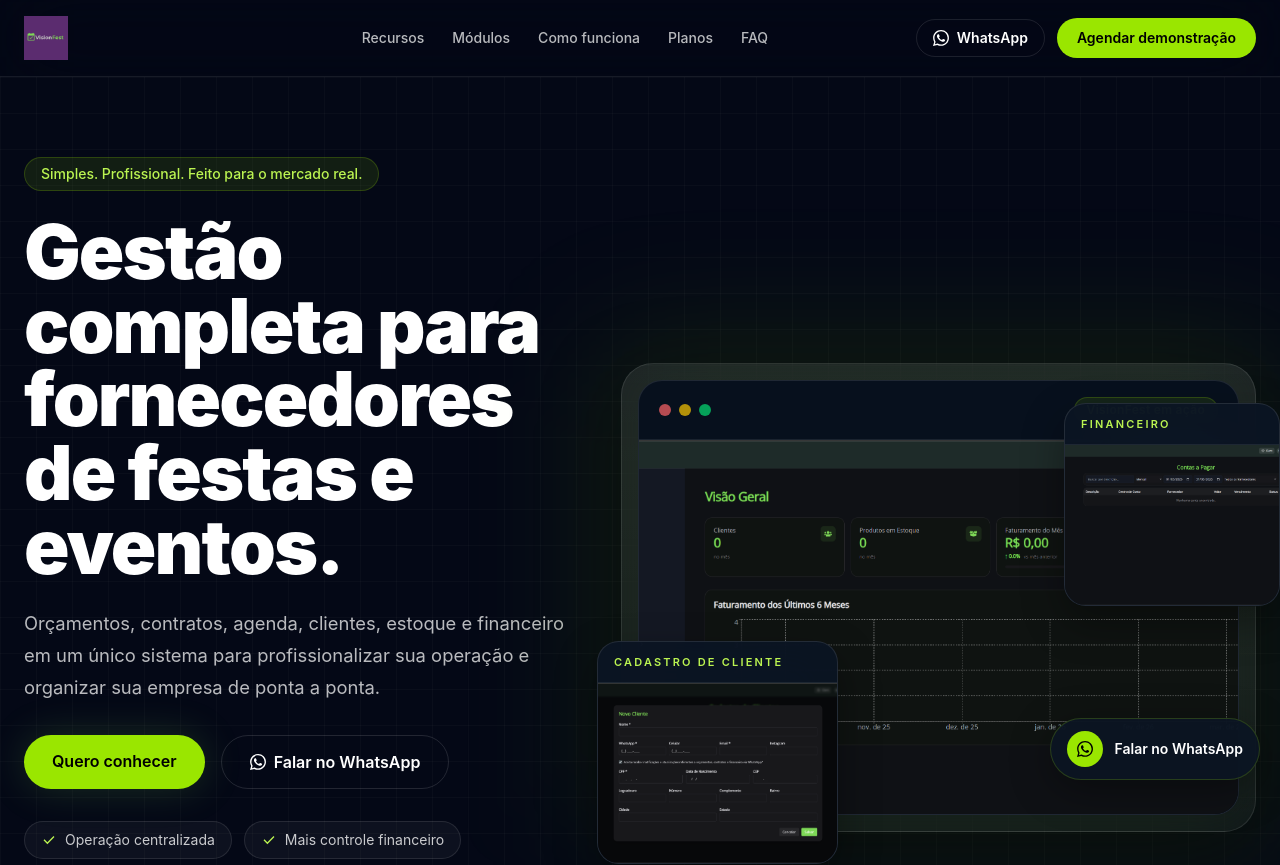
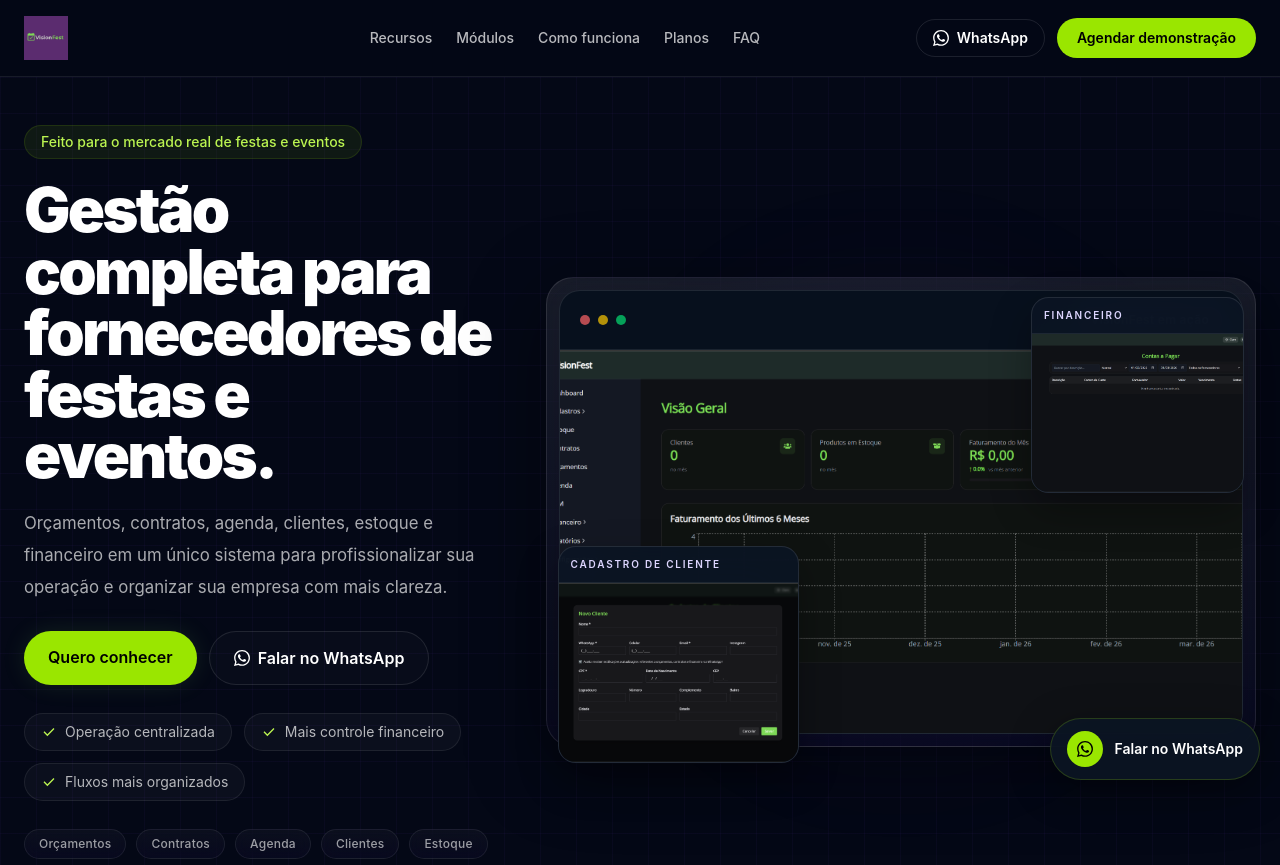
Before and after one commit to devjonathassales/visionfest-landingpage, a Next.js app: page / in a window 1280 px wide. Shown: the top 865 px of the page. Built offline with nearby package versions, Linux system fonts and the light colour scheme; no server answers.

Commit message:
refactor: soften hero styling and add subtle brand purple accents

```diff
--- a/src/app/globals.css
+++ b/src/app/globals.css
@@ -11,6 +11,7 @@
   --card-strong: rgba(255, 255, 255, 0.08);
   --primary: #7ed957;
   --primary-foreground: #07110a;
+  --accent-purple: #7c3aed;
 }
 
 html {
@@ -23,20 +24,20 @@ body {
   background:
     radial-gradient(
       circle at 15% 10%,
-      rgba(126, 217, 87, 0.12),
-      transparent 22%
-    ),
-    radial-gradient(
-      circle at 85% 18%,
       rgba(126, 217, 87, 0.08),
       transparent 18%
     ),
     radial-gradient(
+      circle at 78% 12%,
+      rgba(124, 58, 237, 0.12),
+      transparent 20%
+    ),
+    radial-gradient(
       circle at 50% 100%,
-      rgba(80, 120, 255, 0.06),
-      transparent 28%
+      rgba(124, 58, 237, 0.06),
+      transparent 26%
     ),
-    linear-gradient(180deg, #020611 0%, #040816 35%, #07101d 100%);
+    linear-gradient(180deg, #020611 0%, #040816 38%, #07101d 100%);
   color: var(--foreground);
   font-family: Inter, Arial, Helvetica, sans-serif;
   -webkit-font-smoothing: antialiased;
@@ -56,10 +57,15 @@ a {
   color: #fff;
 }
 
+img {
+  display: block;
+  max-width: 100%;
+}
+
 .hero-grid {
   background-image:
-    linear-gradient(rgba(255, 255, 255, 0.025) 1px, transparent 1px),
-    linear-gradient(90deg, rgba(255, 255, 255, 0.025) 1px, transparent 1px);
+    linear-gradient(rgba(124, 58, 237, 0.045) 1px, transparent 1px),
+    linear-gradient(90deg, rgba(124, 58, 237, 0.045) 1px, transparent 1px);
   background-size: 36px 36px;
 }
 
@@ -83,7 +89,3 @@ a {
   pointer-events: none;
   z-index: 0;
 }
-img {
-  display: block;
-  max-width: 100%;
-}
--- a/src/components/landing/header.tsx
+++ b/src/components/landing/header.tsx
@@ -22,17 +22,18 @@ function WhatsAppIcon() {
 
 export function Header() {
   return (
-    <header className="sticky top-0 z-50 border-b border-white/8 bg-[#040816]/72 backdrop-blur-2xl">
-      <div className="mx-auto flex max-w-7xl items-center justify-between px-6 py-4">
+    <header className="sticky top-0 z-50 border-b border-white/8 bg-[#040816]/78 backdrop-blur-2xl">
+      <div className="mx-auto grid max-w-7xl grid-cols-[auto_1fr_auto] items-center gap-4 px-4 py-4 md:px-6">
+        <div className="justify-self-start">
           <div className="hidden md:block">
             <SiteLogo />
           </div>
-
           <div className="md:hidden">
             <SiteLogo compact />
           </div>
+        </div>
 
-        <nav className="hidden items-center gap-7 xl:flex">
+        <nav className="hidden items-center justify-center gap-6 lg:flex">
           {navItems.map((item) => (
             <a
               key={item.href}
@@ -44,6 +45,7 @@ export function Header() {
           ))}
         </nav>
 
+        <div className="justify-self-end">
           <div className="hidden items-center gap-3 md:flex">
             <a
               href="https://wa.me/5585996451221"
@@ -62,6 +64,17 @@ export function Header() {
               Agendar demonstração
             </a>
           </div>
+
+          <a
+            href="https://wa.me/5585996451221"
+            target="_blank"
+            rel="noreferrer"
+            className="inline-flex items-center justify-center rounded-full border border-white/10 p-2.5 text-white transition hover:bg-white/5 md:hidden"
+            aria-label="Falar no WhatsApp"
+          >
+            <WhatsAppIcon />
+          </a>
+        </div>
       </div>
     </header>
   );
--- a/src/components/landing/hero.tsx
+++ b/src/components/landing/hero.tsx
@@ -35,29 +35,29 @@ function WhatsAppIcon() {
 
 export function Hero() {
   return (
-    <section className="hero-grid relative overflow-hidden px-6 pt-16 pb-24 md:pt-20 md:pb-28">
-      <div className="absolute inset-0 -z-10 bg-[radial-gradient(circle_at_16%_16%,rgba(126,217,87,0.10),transparent_18%),radial-gradient(circle_at_82%_20%,rgba(255,255,255,0.04),transparent_12%)]" />
+    <section className="hero-grid relative overflow-hidden px-4 pt-10 pb-14 md:px-6 md:pt-12 md:pb-18">
+      <div className="absolute inset-0 -z-10 bg-[radial-gradient(circle_at_18%_18%,rgba(126,217,87,0.06),transparent_18%),radial-gradient(circle_at_76%_16%,rgba(124,58,237,0.10),transparent_18%)]" />
 
-      <div className="mx-auto grid max-w-7xl items-center gap-14 lg:grid-cols-[0.92fr_1.08fr]">
-        <div>
-          <span className="inline-flex rounded-full border border-lime-400/20 bg-lime-400/10 px-4 py-1.5 text-sm font-medium text-lime-300">
-            Simples. Profissional. Feito para o mercado real.
+      <div className="mx-auto grid max-w-7xl items-center gap-10 lg:grid-cols-[0.8fr_1.2fr] lg:gap-12">
+        <div className="max-w-lg">
+          <span className="inline-flex rounded-full border border-lime-400/12 bg-lime-400/8 px-4 py-1.5 text-xs font-medium text-lime-300 md:text-sm">
+            Feito para o mercado real de festas e eventos
           </span>
 
-          <h1 className="mt-6 max-w-[11ch] text-4xl leading-[0.98] font-black tracking-tight text-white sm:text-5xl md:max-w-[12ch] md:text-[4.1rem] xl:text-[4.7rem]">
+          <h1 className="mt-5 max-w-[11ch] text-[2.45rem] leading-[1] font-black tracking-[-0.045em] text-white sm:text-[2.9rem] md:max-w-[11.5ch] md:text-[3.35rem] xl:text-[3.85rem]">
             Gestão completa para fornecedores de festas e eventos.
           </h1>
 
-          <p className="mt-6 max-w-xl text-lg leading-8 text-white/72 md:text-[1.15rem]">
+          <p className="mt-5 max-w-lg text-[0.98rem] leading-7 text-white/66 md:text-[1.05rem] md:leading-8">
             Orçamentos, contratos, agenda, clientes, estoque e financeiro em um
             único sistema para profissionalizar sua operação e organizar sua
-            empresa de ponta a ponta.
+            empresa com mais clareza.
           </p>
 
-          <div className="mt-8 flex flex-col gap-4 sm:flex-row">
+          <div className="mt-7 flex flex-col gap-3 sm:flex-row">
             <a
               href="#lead-form"
-              className="rounded-full bg-lime-400 px-7 py-3.5 text-center font-semibold text-black shadow-[0_0_40px_rgba(126,217,87,0.18)] transition hover:scale-[1.02]"
+              className="rounded-full bg-lime-400 px-6 py-3.5 text-center font-semibold text-black shadow-[0_0_24px_rgba(126,217,87,0.12)] transition hover:scale-[1.02]"
             >
               Quero conhecer
             </a>
@@ -66,14 +66,14 @@ export function Hero() {
               href="https://wa.me/5585996451221"
               target="_blank"
               rel="noreferrer"
-              className="inline-flex items-center justify-center gap-2 rounded-full border border-white/12 px-7 py-3.5 text-center font-semibold text-white transition hover:bg-white/5"
+              className="inline-flex items-center justify-center gap-2 rounded-full border border-white/10 bg-white/[0.02] px-6 py-3.5 text-center font-semibold text-white transition hover:bg-white/5"
             >
               <WhatsAppIcon />
               Falar no WhatsApp
             </a>
           </div>
 
-          <div className="mt-8 flex flex-wrap gap-3">
+          <div className="mt-7 flex flex-wrap gap-3">
             {[
               "Operação centralizada",
               "Mais controle financeiro",
@@ -81,7 +81,7 @@ export function Hero() {
             ].map((item) => (
               <div
                 key={item}
-                className="inline-flex items-center gap-2 rounded-full border border-white/10 bg-white/[0.04] px-4 py-2 text-sm text-white/78"
+                className="inline-flex items-center gap-2 rounded-full border border-white/8 bg-white/[0.03] px-4 py-2 text-sm text-white/70"
               >
                 <span className="text-lime-300">
                   <CheckIcon />
@@ -91,11 +91,11 @@ export function Hero() {
             ))}
           </div>
 
-          <div className="mt-10 flex flex-wrap gap-3">
+          <div className="mt-7 flex flex-wrap gap-2.5">
             {badges.map((badge) => (
               <span
                 key={badge}
-                className="rounded-full border border-white/10 bg-white/[0.04] px-4 py-2 text-sm font-medium text-white/70 backdrop-blur-sm"
+                className="rounded-full border border-white/8 bg-[linear-gradient(180deg,rgba(255,255,255,0.03),rgba(124,58,237,0.04))] px-3.5 py-1.5 text-xs font-medium tracking-[0.02em] text-white/60 backdrop-blur-sm"
               >
                 {badge}
               </span>
@@ -103,29 +103,30 @@ export function Hero() {
           </div>
         </div>
 
-        <div className="relative">
-          <div className="absolute -inset-8 rounded-[2.5rem] bg-lime-400/10 blur-3xl" />
+        <div className="relative pt-1 lg:pt-0">
+          <div className="absolute -inset-6 rounded-[2.2rem] bg-[radial-gradient(circle,rgba(124,58,237,0.10),transparent_60%)] blur-3xl" />
 
           <div className="relative">
-            <div className="overflow-hidden rounded-[2rem] border border-white/10 bg-[linear-gradient(180deg,rgba(255,255,255,0.08),rgba(255,255,255,0.03))] p-3 shadow-[0_20px_80px_rgba(0,0,0,0.45)] backdrop-blur-xl md:p-4">
-              <div className="overflow-hidden rounded-[1.5rem] border border-white/10 bg-[#07101d]">
-                <div className="flex items-center justify-between border-b border-white/8 px-5 py-4">
+            <div className="overflow-hidden rounded-[1.7rem] border border-white/10 bg-[linear-gradient(180deg,rgba(255,255,255,0.08),rgba(124,58,237,0.04))] p-2.5 shadow-[0_20px_80px_rgba(0,0,0,0.42)] backdrop-blur-xl md:p-3">
+              <div className="overflow-hidden rounded-[1.3rem] border border-white/10 bg-[#07101d]">
+                <div className="flex items-center justify-between border-b border-white/8 px-4 py-3 md:px-5 md:py-4">
                   <div className="flex items-center gap-2">
-                    <span className="h-3 w-3 rounded-full bg-red-400/70" />
-                    <span className="h-3 w-3 rounded-full bg-yellow-400/70" />
-                    <span className="h-3 w-3 rounded-full bg-green-400/70" />
+                    <span className="h-2.5 w-2.5 rounded-full bg-red-400/70" />
+                    <span className="h-2.5 w-2.5 rounded-full bg-yellow-400/70" />
+                    <span className="h-2.5 w-2.5 rounded-full bg-green-400/70" />
                   </div>
 
-                  <div className="rounded-full border border-lime-400/20 bg-lime-400/10 px-3 py-1 text-xs font-semibold tracking-wide text-lime-300">
+                  <div className="rounded-full border border-[#7c3aed]/25 bg-[#7c3aed]/10 px-3 py-1 text-[10px] font-semibold tracking-wide text-violet-200 md:text-xs">
                     VisionFest em ação
                   </div>
                 </div>
 
-                <div className="relative aspect-[16/10] bg-[#07101d]">
+                <div className="relative aspect-[16/9] bg-[#07101d]">
                   <Image
                     src="/screens/dashboard-overview.png"
                     alt="Tela do dashboard do VisionFest"
                     fill
+                    sizes="(max-width: 1024px) 100vw, 58vw"
                     className="object-cover object-top"
                     priority
                   />
@@ -133,9 +134,9 @@ export function Hero() {
               </div>
             </div>
 
-            <div className="absolute -bottom-8 -left-6 hidden w-[38%] overflow-hidden rounded-[1.35rem] border border-white/10 bg-[#0b1523]/95 shadow-[0_16px_40px_rgba(0,0,0,0.35)] backdrop-blur-xl lg:block">
-              <div className="border-b border-white/8 px-4 py-3">
-                <p className="text-[11px] font-semibold tracking-[0.2em] text-lime-300 uppercase">
+            <div className="absolute -bottom-4 left-3 hidden w-[34%] overflow-hidden rounded-[1.1rem] border border-white/10 bg-[#0b1523]/95 shadow-[0_16px_40px_rgba(0,0,0,0.32)] backdrop-blur-xl lg:block">
+              <div className="border-b border-white/8 px-3 py-2.5">
+                <p className="text-[10px] font-semibold tracking-[0.18em] text-violet-200 uppercase">
                   Cadastro de cliente
                 </p>
               </div>
@@ -144,14 +145,15 @@ export function Hero() {
                   src="/screens/cliente-form.png"
                   alt="Tela de cadastro de cliente do VisionFest"
                   fill
+                  sizes="(max-width: 1279px) 28vw, 22vw"
                   className="object-cover object-top"
                 />
               </div>
             </div>
 
-            <div className="absolute top-10 -right-6 hidden w-[34%] overflow-hidden rounded-[1.35rem] border border-white/10 bg-[#0b1523]/95 shadow-[0_16px_40px_rgba(0,0,0,0.35)] backdrop-blur-xl xl:block">
-              <div className="border-b border-white/8 px-4 py-3">
-                <p className="text-[11px] font-semibold tracking-[0.2em] text-lime-300 uppercase">
+            <div className="absolute top-5 right-3 hidden w-[30%] overflow-hidden rounded-[1.1rem] border border-white/10 bg-[#0b1523]/95 shadow-[0_16px_40px_rgba(0,0,0,0.32)] backdrop-blur-xl xl:block">
+              <div className="border-b border-white/8 px-3 py-2.5">
+                <p className="text-[10px] font-semibold tracking-[0.18em] text-violet-200 uppercase">
                   Financeiro
                 </p>
               </div>
@@ -160,8 +162,45 @@ export function Hero() {
                   src="/screens/contas-pagar.png"
                   alt="Tela de contas a pagar do VisionFest"
                   fill
+                  sizes="22vw"
                   className="object-cover object-top"
                 />
+              </div>
+            </div>
+
+            <div className="mt-4 grid gap-3 sm:grid-cols-2 lg:hidden">
+              <div className="overflow-hidden rounded-2xl border border-white/10 bg-[#0b1523]/95">
+                <div className="border-b border-white/8 px-4 py-3">
+                  <p className="text-[11px] font-semibold tracking-[0.18em] text-violet-200 uppercase">
+                    Cadastro de cliente
+                  </p>
+                </div>
+                <div className="relative aspect-[16/10]">
+                  <Image
+                    src="/screens/cliente-form.png"
+                    alt="Tela de cadastro de cliente do VisionFest"
+                    fill
+                    sizes="(max-width: 640px) 100vw, 50vw"
+                    className="object-cover object-top"
+                  />
+                </div>
+              </div>
+
+              <div className="overflow-hidden rounded-2xl border border-white/10 bg-[#0b1523]/95">
+                <div className="border-b border-white/8 px-4 py-3">
+                  <p className="text-[11px] font-semibold tracking-[0.18em] text-violet-200 uppercase">
+                    Financeiro
+                  </p>
+                </div>
+                <div className="relative aspect-[16/10]">
+                  <Image
+                    src="/screens/contas-pagar.png"
+                    alt="Tela de contas a pagar do VisionFest"
+                    fill
+                    sizes="(max-width: 640px) 100vw, 50vw"
+                    className="object-cover object-top"
+                  />
+                </div>
               </div>
             </div>
           </div>
```
Also changed, not shown: src/components/landing/site-logo.tsx (+5 -3 lines). Lines whose indentation alone changed are shown as unchanged.
